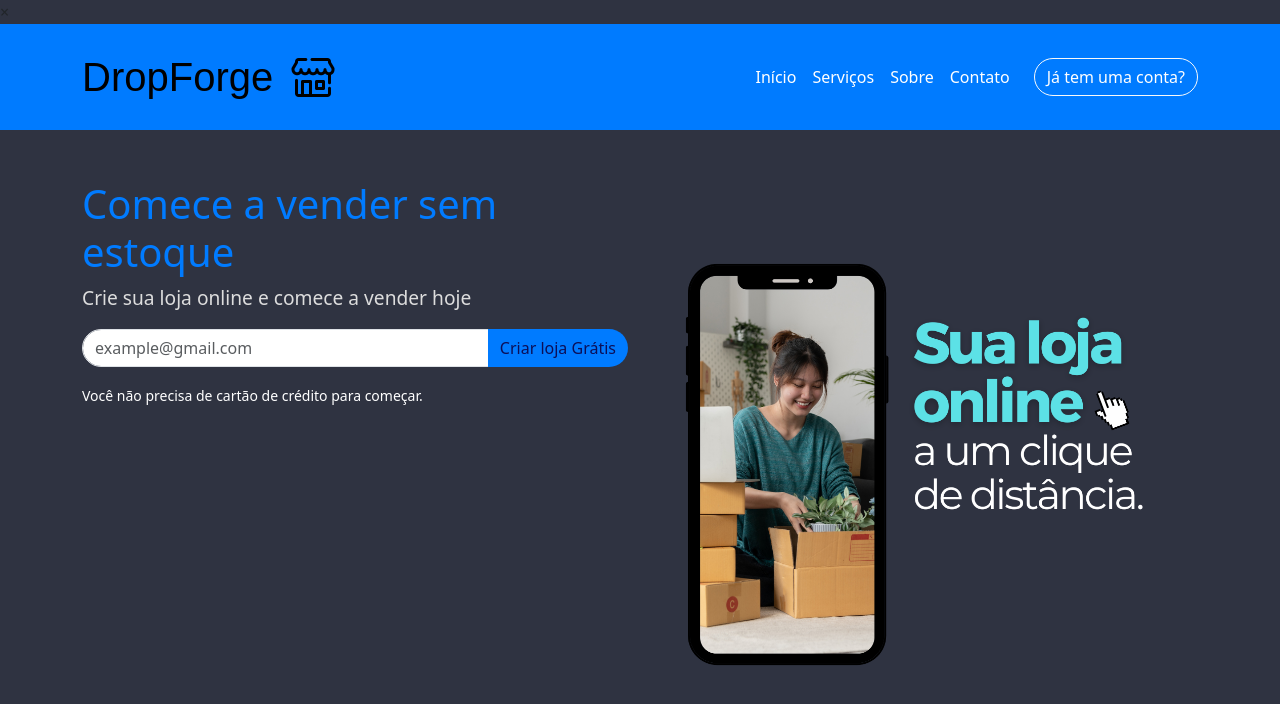
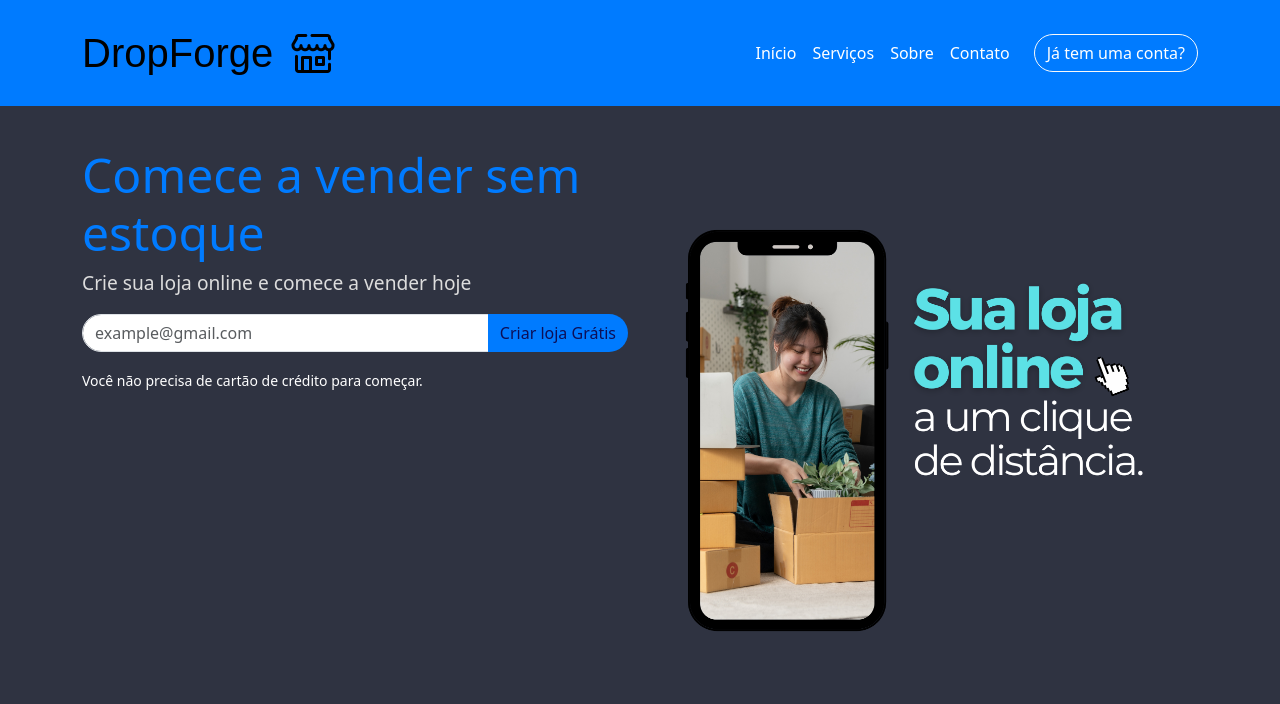
Before and after one commit to Isaac1510/Projeto_LandingPage, a plain HTML site: page index.html in a window 1280 px wide. Drawn offline with nearby package versions, Linux system fonts and the light colour scheme.

Commit message:
versão 2
arrumando bugs

```diff
--- a/CSS/style.css
+++ b/CSS/style.css
@@ -4,11 +4,11 @@ body {
 
         .hero-section {
             color: white;
-            padding: 50px 0;
+            padding: 40px;
         }
 
         .hero-section h1 {
-            font-size: 2.5rem;
+            font-size: 3.0rem;
             color: #007bff;
         }
 
--- a/index.html
+++ b/index.html
@@ -13,11 +13,10 @@
 </head>
 
 <body>
-    <div id="backButton" class="close-circle">&times;</div>
     <header class="header-section">
         <nav class="navbar navbar-expand-lg navbar-dark">
             <div class="container">
-                <a class="navbar-brand" href="#">DropForge <i class="bi bi-cart"></i></a>
+                <a class="navbar-brand" href="#">DropForge<i class="bi bi-cart"></i></a>
                 <img src="IMG/parte.png" alt="">
                 <button class="navbar-toggler" type="button" data-bs-toggle="collapse" data-bs-target="#navbarNav"
                     aria-controls="navbarNav" aria-expanded="false" aria-label="Toggle navigation">
@@ -38,7 +37,8 @@
                             <a class="nav-link" href="#">Contato</a>
                         </li>
                     </ul>
-                    <button class="btn btn-outline-light ms-3"><a class="nav-link" target="_blank" href="cadastro.html">Já tem uma conta?</a></button>
+                    <button class="btn btn-outline-light ms-3"><a class="nav-link" target="_blank"
+                            href="cadastro.html">Já tem uma conta?</a></button>
                 </div>
             </div>
         </nav>
@@ -52,8 +52,8 @@
                     <p>Crie sua loja online e comece a vender hoje</p>
                     <div class="input-group mb-3">
                         <input type="email" class="form-control" placeholder="example@gmail.com">
-                        <button class="btn btn-primary" type="button"><a class="nav-link" target="_blank" href="cadastro.html">Criar loja Grátis</a></button>
-
+                        <button class="btn btn-primary" type="button"><a class="nav-link" target="_blank"
+                                href="cadastro.html">Criar loja Grátis</a></button>
                     </div>
                     <small>Você não precisa de cartão de crédito para começar.</small>
                 </div>
@@ -66,7 +66,7 @@
 
     <script src="https://cdn.jsdelivr.net/npm/bootstrap@5.3.0/dist/js/bootstrap.bundle.min.js"></script>
     <script>
-        document.getElementById("backButton").onclick = function() {
+        document.getElementById("backButton").onclick = function () {
             window.location.href = window.location.href; // Redireciona para a mesma página
         };
     </script>
```
